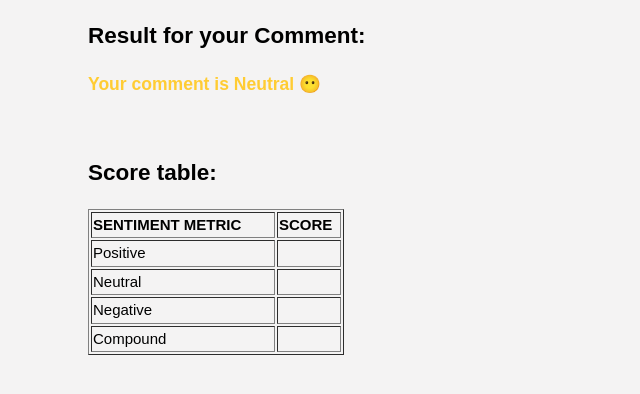
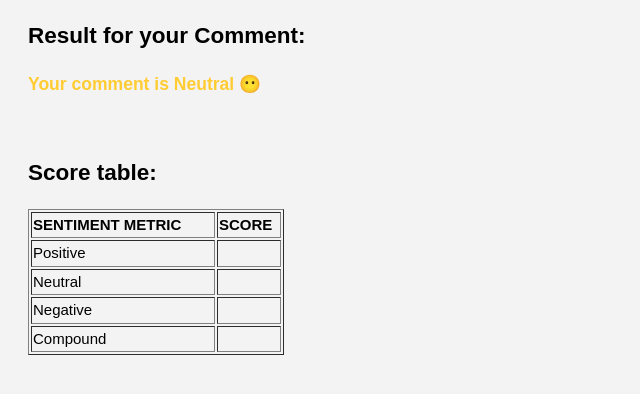
Before and after one commit to RozWhite/NLP_Sentiment_Deployment-Heroku-, a Flask app: template templates/result.html in a window 1280 px wide. Shown: the part 161-555 px from the top of the page, without its empty margins (0-640 px from the left). Run offline with Flask 2, Linux system fonts and the light colour scheme; the template is opened without the code that fills it, so the values that code supplies are empty.

Commit message:
Working on result page align

```diff
--- a/static/style.css
+++ b/static/style.css
@@ -66,12 +66,12 @@
   }
 
 .results{
-	margin-left: 80px;
-	margin-right: 80px;
+	margin-left: 20px;
+	margin-right: 20px;
 	text-align: left;
 }
 .score{
-	margin-left: 80px;
-	margin-right: 80px;
+	margin-left: 20px;
+	margin-right: 20px;
 	text-align: left;
 }
```
